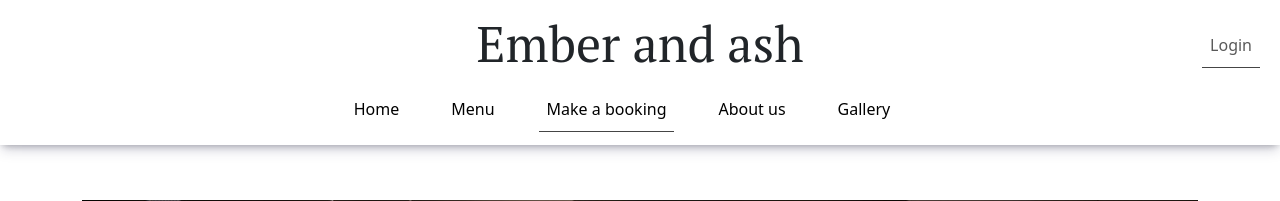
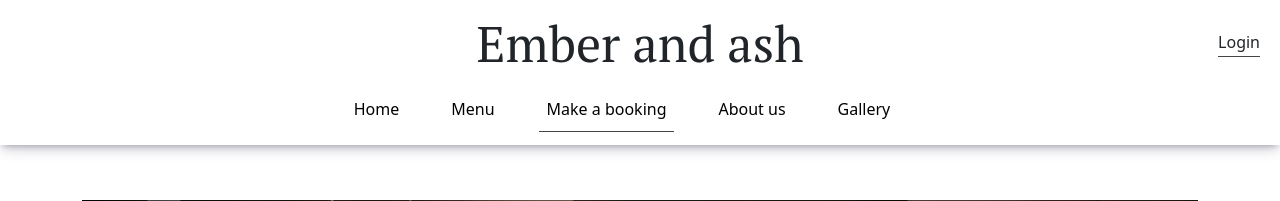
Before and after one commit to JamesBracken/Ember-Ash, a Django app: page /home/ in a window 1280 px wide. Shown: the top 201 px of the page. Run offline with Django 4.2, Linux system fonts and the light colour scheme; some libraries are stand-ins or nearby versions.

Commit message:
Fix: moved login link out of nav

```diff
--- a/static/css/style.css
+++ b/static/css/style.css
@@ -180,9 +180,10 @@ nav li {
   /* Login buttons */
 
   .login-link {
-    position: fixed;
-    top: 25px;
+    position: fixed!important;
+    top: 30px;
     right: 20px;
+    max-width: fit-content;
   }
 
   /* Login modal */
--- a/templates/base.html
+++ b/templates/base.html
@@ -28,6 +28,7 @@
           <div class="col-8 col-md-6 col-lg-5 mt-2">
             <a href="#"><h1 class="text-center inline-block">Ember and ash</h1></a>
           </div>
+          <button class="nav-link nav-link-cta login-link" data-bs-toggle="modal" data-bs-target="#login-modal-toggle">Login</button>
         </div>
       </div>
       {% comment %} <hr /> {% endcomment %}
@@ -53,7 +54,6 @@
               </li>
               {% comment %} Testing login nav link {% endcomment %}
                <li class="nav-item">
-                <button class="nav-link nav-link-cta login-link" data-bs-toggle="modal" data-bs-target="#login-modal-toggle">Login</button>
               </li>
               {% comment %} Testing end {% endcomment %}
             </ul>
```
